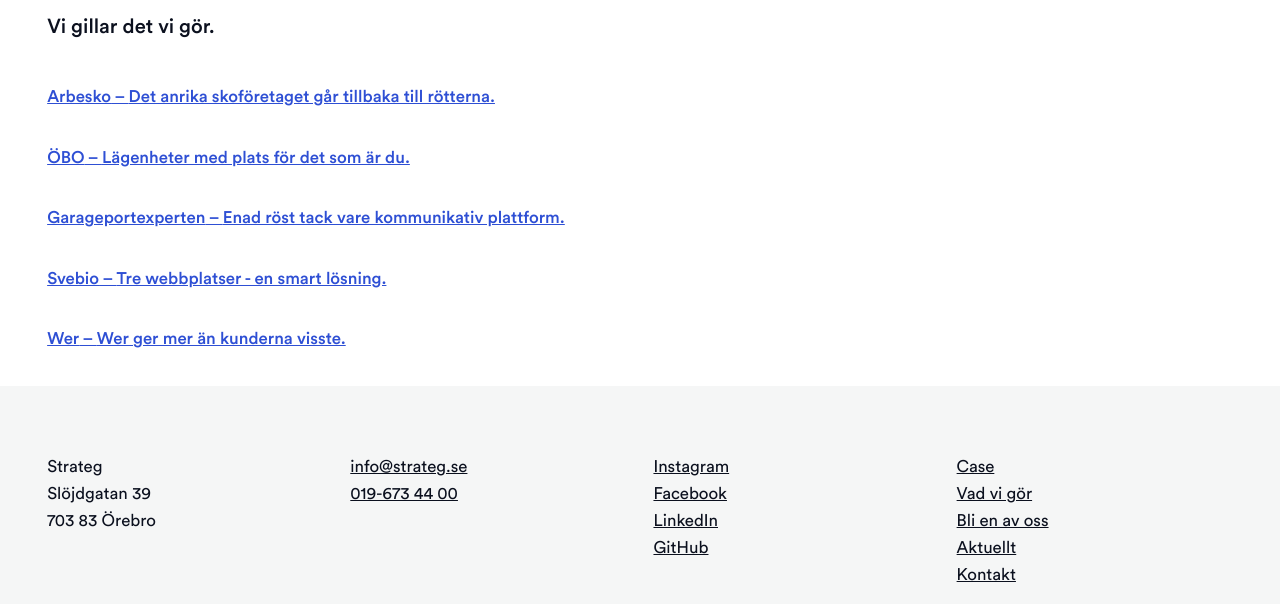
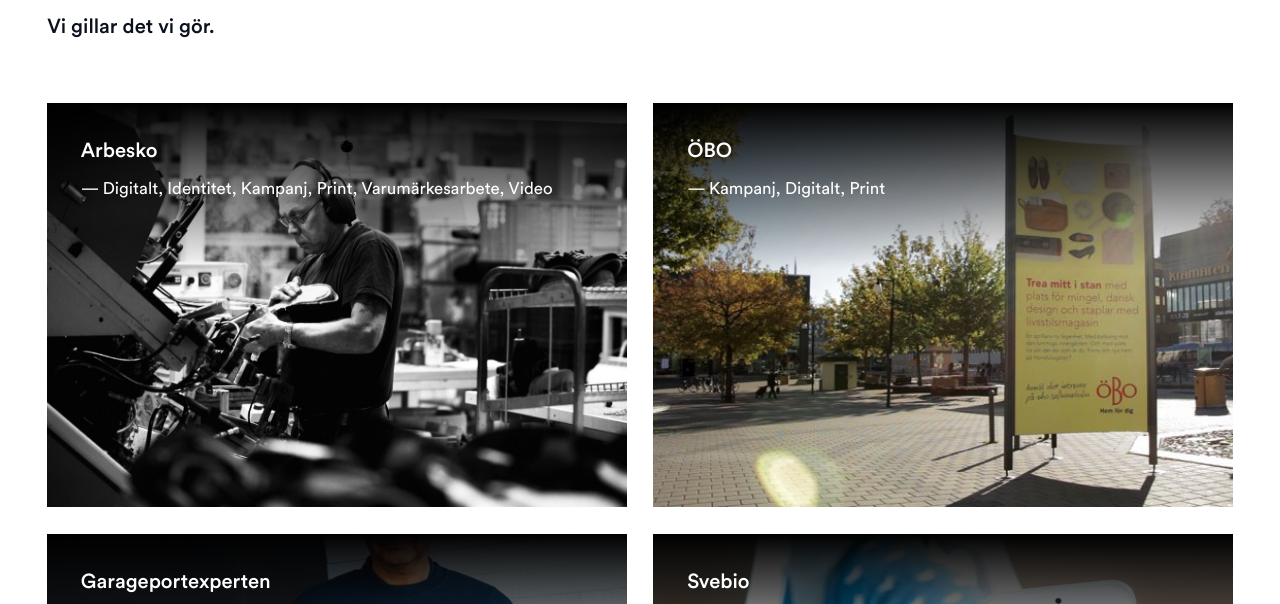
Before and after one commit to strt/www, a Gatsby site: page /case in a window 1280 px wide. Shown: the part 191-795 px from the top of the page. Built offline with nearby package versions, Linux system fonts and the light colour scheme; Gatsby itself is replaced by a stand-in of ours; what @fortawesome/pro-light-svg-icons would draw is missing.

Commit message:
Update case page

```diff
--- a/src/pages/case.js
+++ b/src/pages/case.js
@@ -1,52 +1,53 @@
 import React from 'react'
-import { graphql, Link as GatsbyLink } from 'gatsby'
+import { graphql } from 'gatsby'
 import Layout from '../components/Layout'
-import { Text, Excerpt, H1 } from '../components/Text'
+import Section from '../components/Section'
+import Tile from '../components/Tile'
+import { H1, Excerpt } from '../components/Text'
 import { Grid, Column } from '../components/Grid'
-import Link from '../components/Link'
 
 export default function Case({ data }) {
-  const cases = data.allMarkdownRemark.edges.map(({ node }) => ({
-    ...node,
-    title: node.frontmatter.title,
-    client: node.frontmatter.client,
-    subtitle: node.frontmatter.title,
-    link: node.fields.slug,
-  }))
-
   return (
     <Layout title="Case">
       <Grid>
         <Column tablet="8">
           <H1>En rubrik för case.</H1>
           <Excerpt>Vi gillar det vi gör.</Excerpt>
-          {cases.map(i => (
-            <Text key={i.link}>
-              <Link as={GatsbyLink} to={i.link}>
-                {i.client} – {i.title}
-              </Link>
-            </Text>
-          ))}
         </Column>
       </Grid>
+      <Section pt="3" pb="8">
+        <Grid>
+          {data.cases.edges.map(({ node }) => (
+            <Column key={node.id} tablet="6">
+              <Tile
+                url={node.fields.slug}
+                title={node.frontmatter.client}
+                image={node.frontmatter.image}
+                tags={node.frontmatter.tags}
+              />
+            </Column>
+          ))}
+        </Grid>
+      </Section>
     </Layout>
   )
 }
 
 export const query = graphql`
   query {
-    allMarkdownRemark(
+    cases: allMarkdownRemark(
       filter: { fileAbsolutePath: { regex: "/case/" } }
       sort: { fields: [frontmatter___date], order: DESC }
     ) {
       edges {
         node {
+          id
           fields {
             slug
           }
           frontmatter {
             client
-            title
+            tags
             image
           }
         }
```
